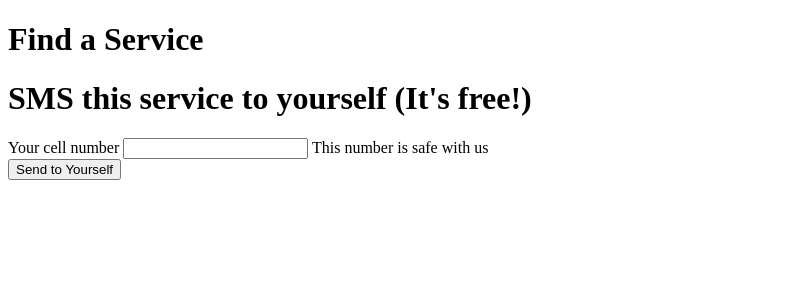
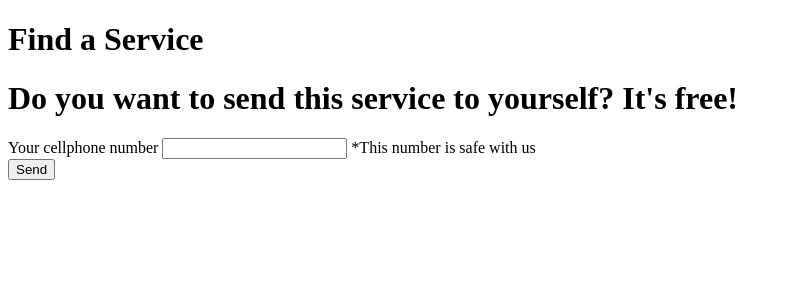
Before and after one commit to praekeltfoundation/molo.servicedirectory, a Django app: template molo/servicedirectory/templates/servicedirectory/organisation_self_sms.html in a window 1280 px wide. Shown: the top 300 px of the page, without its empty margins (0-790 px from the left). Run offline with Django 3.2, Linux system fonts and the light colour scheme; the template is opened without the code that fills it, so the values that code supplies are empty.

Commit message:
added organisation structural changes for service directory

```diff
--- a/molo/servicedirectory/templates/servicedirectory/organisation_report.html
+++ b/molo/servicedirectory/templates/servicedirectory/organisation_report.html
@@ -3,7 +3,7 @@
 {% block inner_content %}
 
     <h1 class="sd-heading report-info">
-        Which of the following information is incorrect for <span class="svc-org-name">"{{ organisation_name }}"</span>?
+        Which of the following information is incorrect for <span class="svc-org-name">{{ organisation_name }}</span>?
     </h1>
 
     <form method="post">
--- a/molo/servicedirectory/templates/servicedirectory/organisation_self_sms.html
+++ b/molo/servicedirectory/templates/servicedirectory/organisation_self_sms.html
@@ -3,17 +3,17 @@
 {% block inner_content %}
 
     <h1 class="sd-heading send-sms">
-        SMS this service to yourself (It's free!)
+        Do you want to send this service to yourself? It's free!
     </h1>
 
     <form action="{% url 'organisation-sms' organisation_id %}" method="post">
         {% csrf_token %}
         <div class="sd-input">
-            <label for="cell_number">Your cell number</label>
+            <label for="cell_number">Your cellphone number</label>
             <input type="tel" id="cell_number" name="cell_number" required/>
-            <span class="sd-input-sub">This number is safe with us</span>
+            <span class="sd-input-sub">*This number is safe with us</span>
         </div>
-        <button type="submit" class="sd-sms-btn">Send to Yourself</button>
+        <button type="submit" class="sd-sms-btn">Send</button>
     </form>
 
 {% endblock %}
```
Also changed, not shown: molo/servicedirectory/templates/servicedirectory/organisation_detail.html (+32 -36 lines), molo/servicedirectory/templates/servicedirectory/organisation_sms.html (+3 -4 lines).
